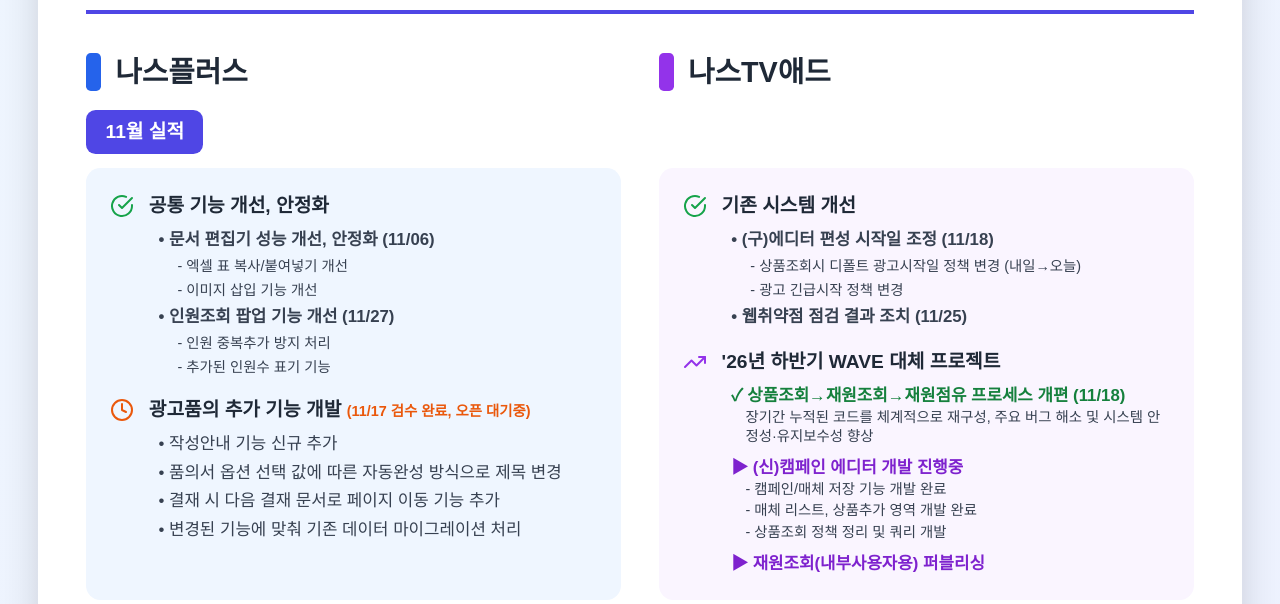
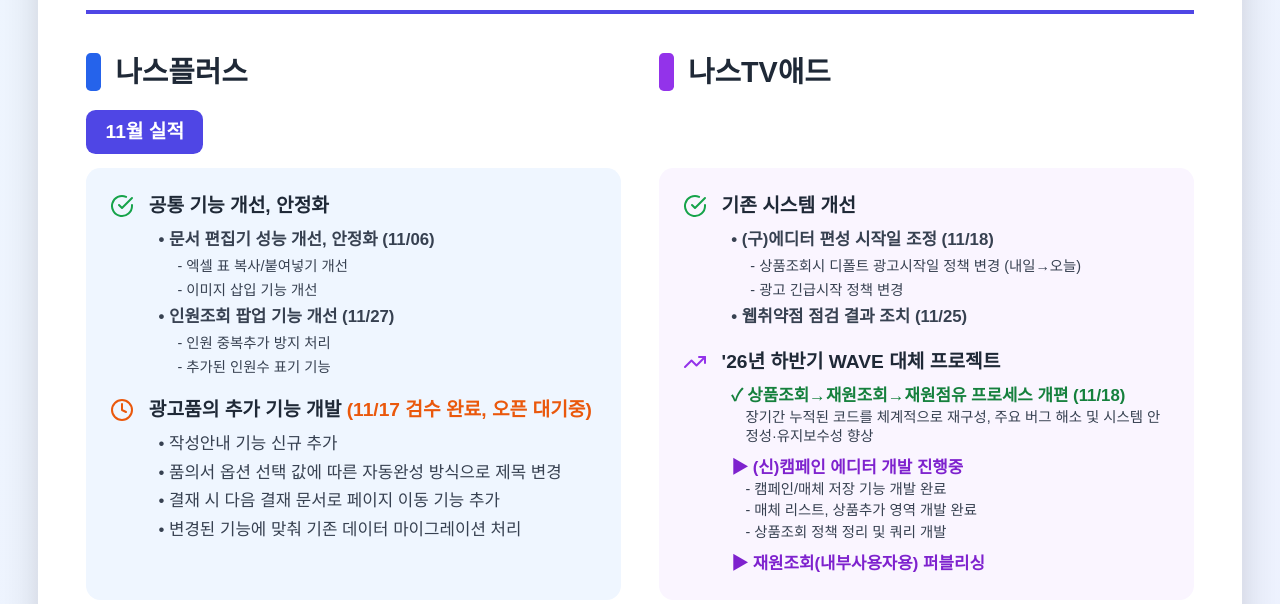
Before and after one commit to jsypsy/tech2, a plain HTML site: page monthly-review/202511/index.html in a window 1280 px wide. Shown: the part 196-800 px from the top of the page. Drawn offline with nearby package versions, Linux system fonts and the light colour scheme.

Commit message:
refactor: 폰트 조정

```diff
--- a/monthly-review/202511/index.html
+++ b/monthly-review/202511/index.html
@@ -89,7 +89,7 @@
                             <polyline points="12 6 12 12 16 14"></polyline>
                         </svg>
                         <div>
-                            <h3 class="font-bold text-gray-800 mb-1.5 text-base">광고품의 추가 기능 개발 <span class="text-orange-600 text-xs">(11/17 검수 완료, 오픈 대기중)</span></h3>
+                            <h3 class="font-bold text-gray-800 mb-1.5 text-base">광고품의 추가 기능 개발 <span class="text-orange-600">(11/17 검수 완료, 오픈 대기중)</span></h3>
                             <ul class="text-sm text-gray-700 space-y-1 ml-2">
                                 <li>• 작성안내 기능 신규 추가</li>
                                 <li>• 품의서 옵션 선택 값에 따른 자동완성 방식으로 제목 변경</li>
```
